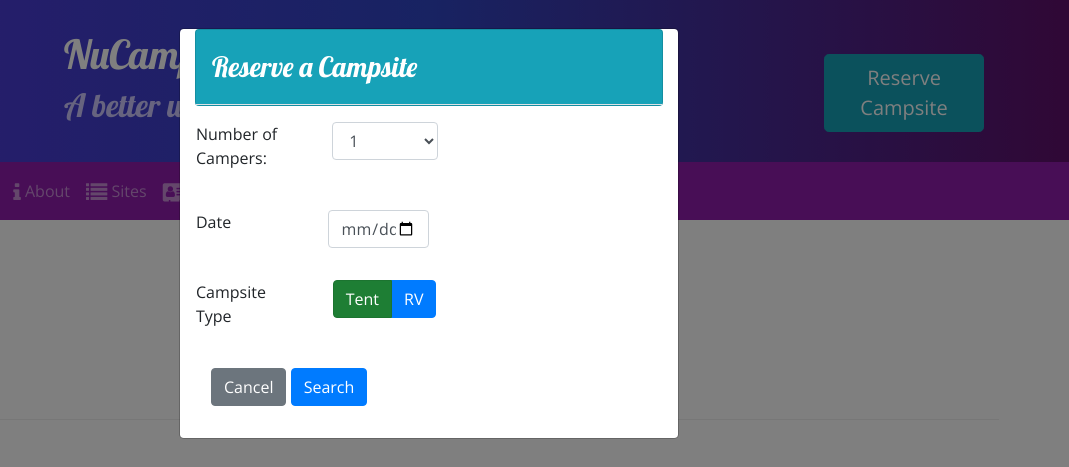
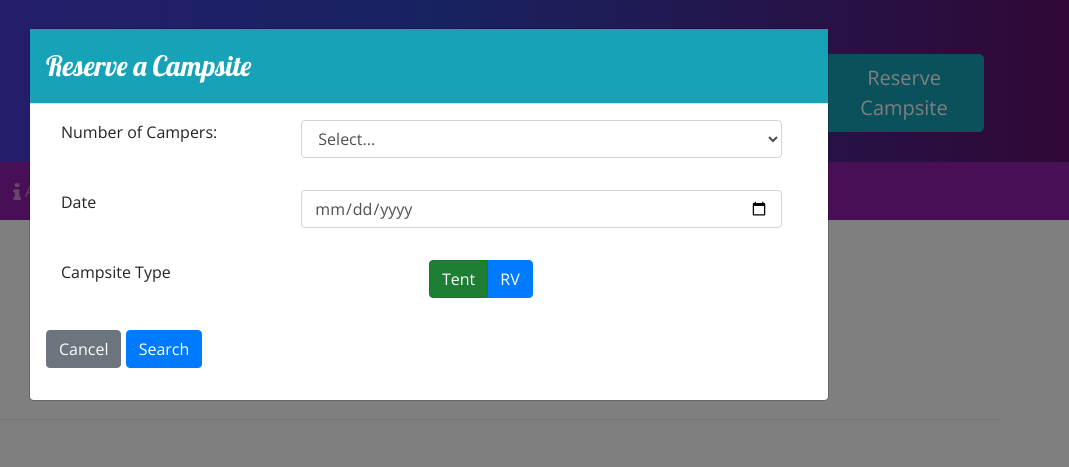
Before and after one commit to salihsarikaya/NuCamp, a website: page index.html in a window 1280 px wide. Both pictures are taken after a click on the button "Reserve Campsite". Shown: the top 467 px of the page, 211-1280 px from the left. Drawn offline with nearby package versions, Linux system fonts and the light colour scheme.

Commit message:
bugfixreserve

```diff
--- a/index.html
+++ b/index.html
@@ -121,11 +121,10 @@
     </div>
 
 <!-- Modal -->
-        <div class="modal fade" id="reserveModal" tabindex="1" role="dialog" aria-labelledby="reserveModalLabel" aria-hidden="true">
-            <div class="modal-dialog" role="document">
+        <div class="modal fade" tabindex="-1" id="reserveModal">
+            <div class="modal-dialog modal-lg">
             <div class="modal-content">
-                <div class="col">
-                    <div class="card text-center bg-info text-white">
+                <div class="text-center bg-info text-white">
                     <div class="modal-header">
                         <h3 class="modal-title" id="reserveModal">Reserve a Campsite</h3>
                         <button type="button" class="close" data-dismiss="modal" aria-label="Close"></button>
@@ -135,10 +134,13 @@
                         <form id="reserveForm">
                                 <div class="form-group">
                                     <div class="row">
-                                        <div class="form-group row">
+                                            <div class="col form-group row">
+                                                <div class="col-12 col-sm-12 col-md-12 col-lg-4">
                                                     <label class="col" for="numCampers">Number of Campers:</label>
-                                            <div class="col col-sm-6">
+                                                </div>
+                                                <div class="col">
                                                     <select class="form-control" name="numCampers" id="numCampers">
+                                                        <option value="select">Select...</option>
                                                         <option value="1">1</option>
                                                         <option value="2">2</option>
                                                         <option value="3">3</option>
@@ -153,18 +155,23 @@
 
                                 <div class="form-group">
                                         <div class="row">
-                                        <div class="form-group row">
+                                            <div class="col form-group row">
+                                                <div class="col-12 col-sm-12 col-md-12 col-lg-4">
                                                     <label class="col" for="date" class="col-form-label">Date</label>
-                                            <div class="col col-sm-6">
+                                                </div>
+                                                <div class="col">
                                                     <input class="form-control" type="date" value="yyyy-mm-dd" id="date"
                                                         placeholder="date"> </div>
                                             </div>
                                         </div>
                                 </div>
+
                                 <div class="form-group">
                                     <div class="row">
-                                    <div class="form-group row">
+                                        <div class="col form-group row">
+                                            <div class="col">
                                                 <label class="col" for="Campsite" class="col-form-label">Campsite Type</label>
+                                            </div>
                                                 <div class="col">
                                                     <div class="btn-group btn-group-toggle" data-toggle="buttons">
                                                         <label class="btn btn-success active">
@@ -178,6 +185,7 @@
                                         </div>
                                     </div>
                                 </div>
+
                                 <div class="form-group">
                                         <div class="form-group row">
                                             <div class="col">
@@ -187,7 +195,6 @@
                                         </div>
                                 </div>
                         </form>
-                    </div>
                 </div>
             </div>
         </div>
```
Lines whose indentation alone changed are shown as unchanged.
